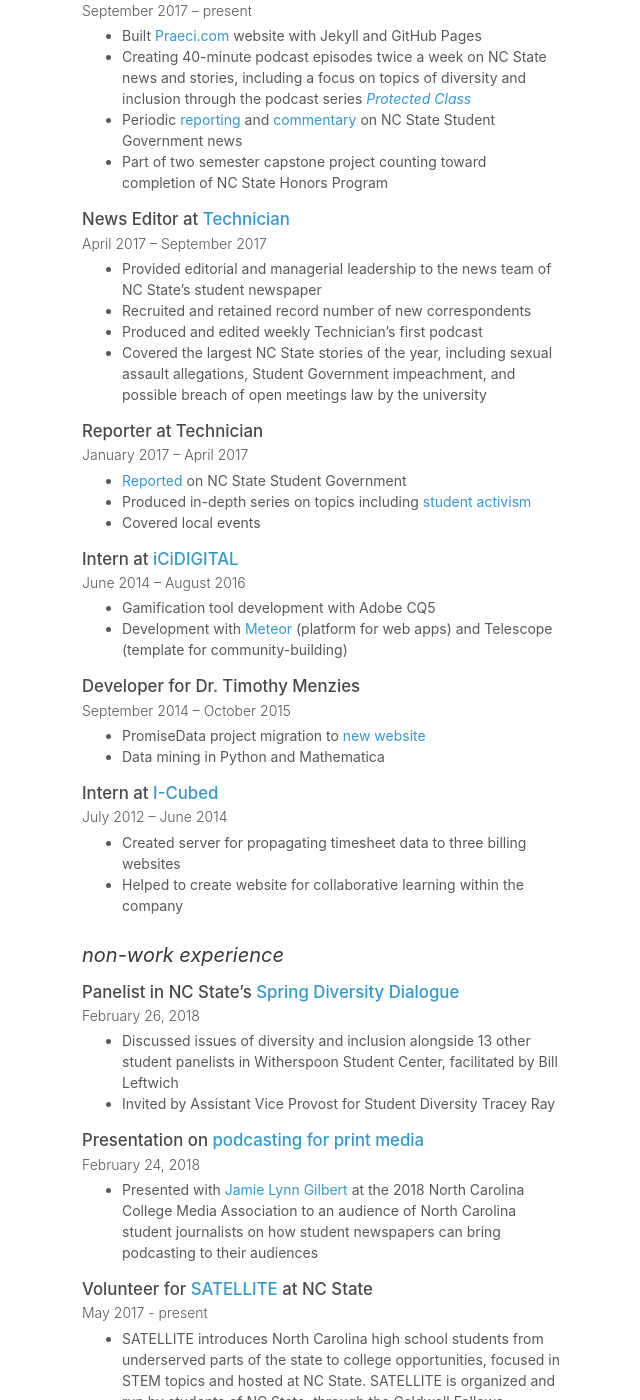
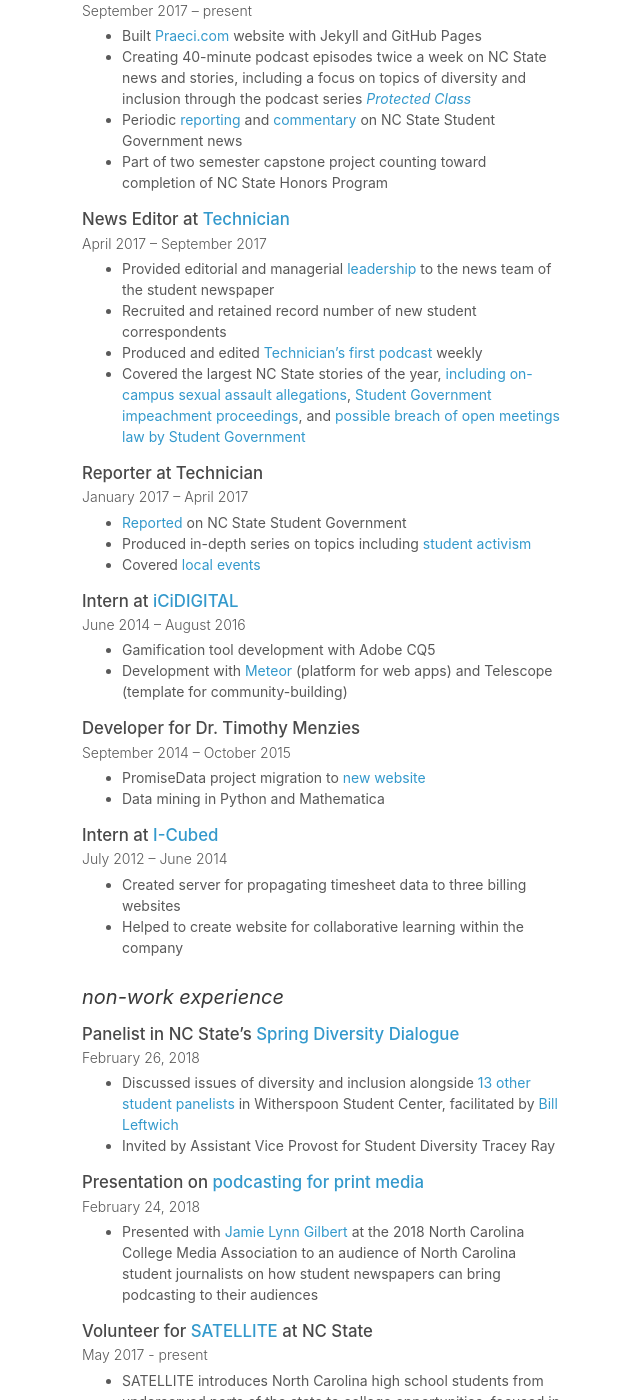
Before and after one commit to CarterPape/CarterPape.github.io, a Jekyll site: the page built from resume.md, in a window 1280 px wide and 1400 px high, scrolled down 719 px. Shown: the whole window, without its empty margins (443-1083 px from the left). Built offline with Jekyll 4.4.1, drawn with Linux system fonts in a browser that asks for light colours.

Commit message:
how did I miss these links

```diff
--- a/resume.md
+++ b/resume.md
@@ -30,23 +30,23 @@ Fourth year student at North Carolina State University
 
 * Built [Praeci.com][Praeci] website with Jekyll and GitHub Pages
 * Creating 40-minute podcast episodes twice a week on NC State news and stories, including a focus on topics of diversity and inclusion through the podcast series [_Protected Class_][Protected Class]
-* Periodic [reporting][impeachment article] and [commentary][Jess commentary] on NC State Student Government news
+* Periodic [reporting][impeachment Praeci article] and [commentary][Jess commentary] on NC State Student Government news
 * Part of two semester capstone project counting toward completion of NC State Honors Program
 
 ### News Editor at [Technician][Technician]
 #### April 2017 – September 2017
 
-* Provided editorial and managerial leadership to the news team of NC State’s student newspaper
-* Recruited and retained record number of new correspondents
-* Produced and edited weekly Technician’s first podcast
-* Covered the largest NC State stories of the year, including sexual assault allegations, Student Government impeachment, and possible breach of open meetings law by the university
+* Provided editorial and managerial [leadership][vision article] to the news team of the student newspaper
+* Recruited and retained record number of new student correspondents
+* Produced and edited [Technician’s first podcast][Dialogue with Technician] weekly
+* Covered the largest NC State stories of the year, [including on-campus sexual assault allegations][sexual assault story], [Student Government impeachment proceedings][impeachment Technician story], and [possible breach of open meetings law by Student Government][open meeting story]
 
 ### Reporter at Technician
 #### January 2017 – April 2017
 
 * [Reported][SG Reporting] on NC State Student Government
 * Produced in-depth series on topics including [student activism][activism series]
-* Covered local events
+* Covered [local events][Woodson Charlottesville]
 
 ### Intern at [iCiDIGITAL][iCiDIGITAL]
 #### June 2014 – August 2016
@@ -71,7 +71,7 @@ Fourth year student at North Carolina State University
 ### Panelist in NC State's [Spring Diversity Dialogue][Diversity Dialogue]
 #### February 26, 2018
 
-* Discussed issues of diversity and inclusion alongside 13 other student panelists in Witherspoon Student Center, facilitated by Bill Leftwich
+* Discussed issues of diversity and inclusion alongside [13 other student panelists][Diversity Dialogue photo] in Witherspoon Student Center, facilitated by [Bill Leftwich][Bill on LinkedIn]
 * Invited by Assistant Vice Provost for Student Diversity Tracey Ray
 
 ### Presentation on [podcasting for print media][Podcasting presentation]
@@ -86,18 +86,26 @@ Fourth year student at North Carolina State University
 * Joined the program as a camp counselor in 2017, now working to provide meals for SATELLITE campers and volunteers in its 21st year
 
 [activism series]: http://www.technicianonline.com/search/?f=html&q=activism+series+carter+pape&d1=2017-02-01&d2=2017-04-01&sd=desc&l=25&t=article%2Ccollection%2Cvideo%2Cyoutube&nsa=eedition
+[Bill on LinkedIn]: https://www.linkedin.com/in/lssg3/
+[Dialogue with Technician]: https://itunes.apple.com/us/podcast/dialogue-with-technician/id1275744725?mt=2
 [Diversity Dialogue]: https://oied.ncsu.edu/divweb/2018/01/25/diversity-dialogue-to-delve-into-issues-on-college-campuses/
+[Diversity Dialogue photo]: https://oied.smugmug.com/Diversity/Diversity-Dialogue-Spring-2018/i-fSF5zVc/A
 [I-Cubed acquired]: https://www.bizjournals.com/triangle/blog/techflash/2014/06/raleigh-based-i-cubed-is-acquired-by.html
 [iCiDIGITAL]: http://www.icidigital.com
-[impeachment article]: http://praeci.com/news/willis-impeachment-overview
+[impeachment Praeci article]: http://praeci.com/news/willis-impeachment-overview
+[impeachment Technician story]: http://www.technicianonline.com/news/article_aef556ec-92bf-11e7-a1ef-5f8fc9433b52.html
 [Jamie Gilbert]: https://studentmedia.ncsu.edu/web/?q=professional-staff
 [Jess commentary]: http://praeci.com/commentary/breakdown-of-the-candidates
 [LinkedIn]: {{site.author.linkedin_url}}
 [Meteor]: https://www.meteor.com
+[open meeting story]: http://www.technicianonline.com/news/article_496ee4d6-9374-11e7-98cd-cf58cf169e20.html
 [OpenScience]: http://openscience.us
 [Podcasting presentation]: https://twitter.com/ellenmeder/status/967483510935248897
 [Praeci]: {{site.praeci_link}}eedition
 [Protected Class]: http://praeci.com/protected-class/
 [SATELLITE]: https://www.go.ncsu.edu/satellite
+[sexual assault story]: http://www.technicianonline.com/news/article_cb06d7fa-9a5a-11e7-ab79-cbf49ebd73c0.html
 [SG Reporting]: http://www.technicianonline.com/search/?f=html&q=student+government+carter+pape&sd=desc&l=25&t=article%2Ccollection%2Cvideo%2Cyoutube&nsa=
 [Technician]: {{site.technician_link}}
+[vision article]: http://www.technicianonline.com/news/article_53efab54-7261-11e7-a331-43b27938e602.html
+[Woodson Charlottesville]: http://www.technicianonline.com/news/article_08252fd6-813a-11e7-ba3c-271a59543588.html
```
Also changed, not shown: projects.md (+2 -2 lines).
